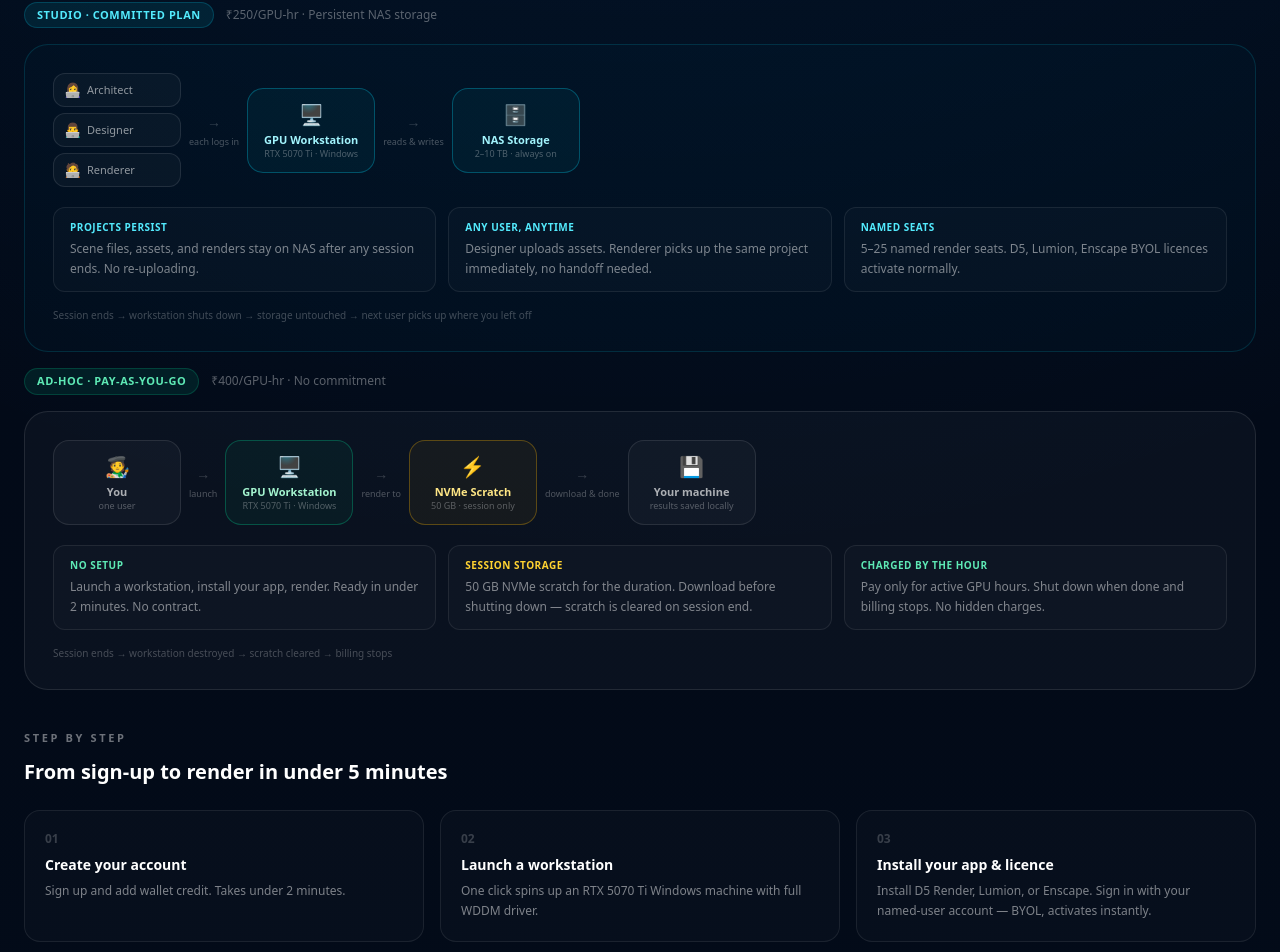
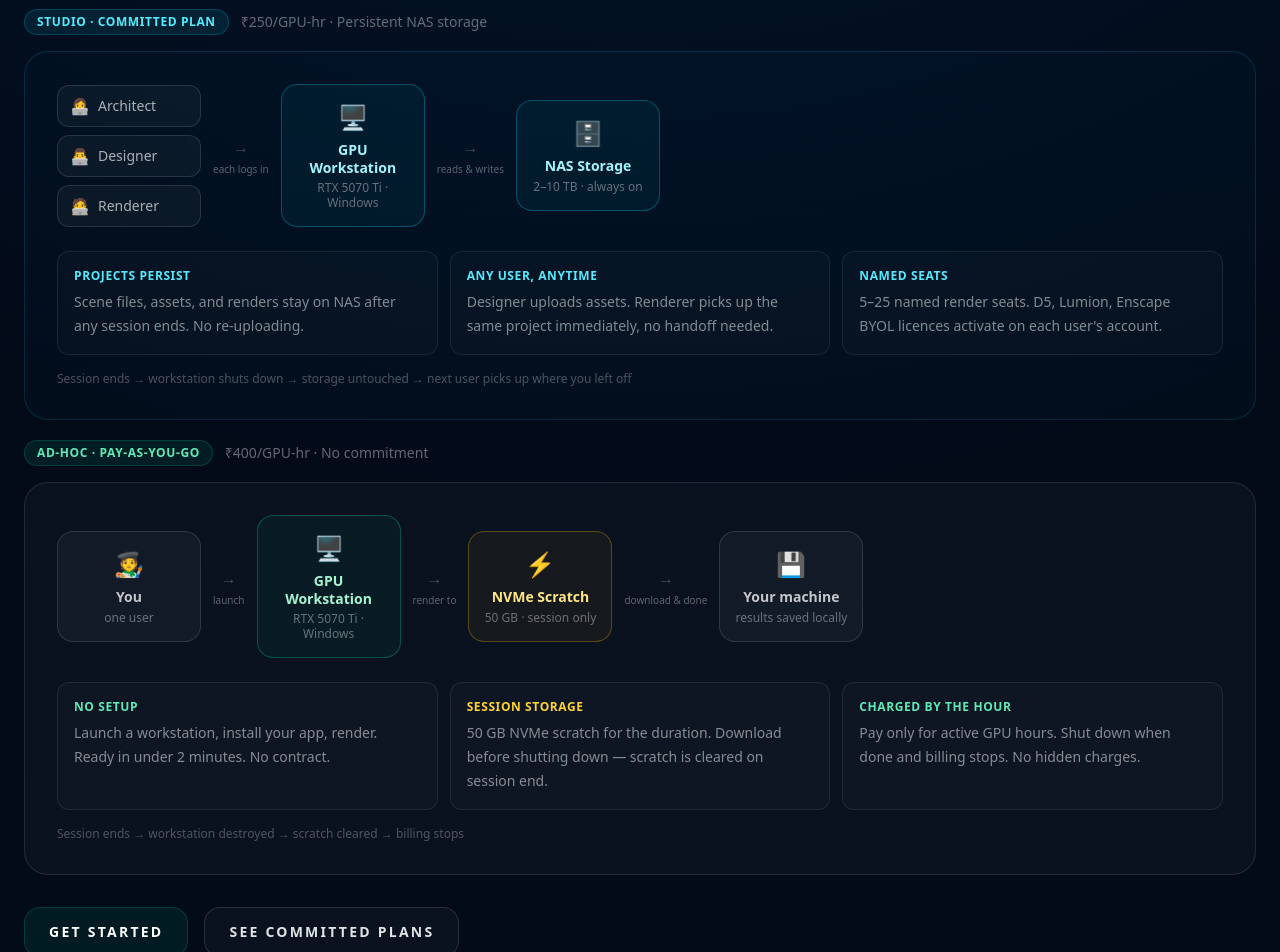
Before and after one commit to coreframecloud/coreframecloudwebsite, a Next.js app: page / in a window 1280 px wide. Shown: the part 997-1949 px from the top of the page. Built offline with nearby package versions, Linux system fonts and the light colour scheme.

Commit message:
fix: remove step-by-step section, bigger node text (text-sm), consistent section titles (text-5xl), readable info tiles

```diff
--- a/app/globals.css
+++ b/app/globals.css
@@ -83,11 +83,11 @@ body {
 }
 
 .cf-eyebrow {
-  @apply text-[11px] font-semibold uppercase tracking-[0.24em] text-white/42;
+  @apply text-xs font-semibold uppercase tracking-[0.24em] text-white/42;
 }
 
 .cf-section-title {
-  @apply text-2xl font-semibold tracking-[-0.03em] text-white sm:text-3xl lg:text-4xl;
+  @apply text-3xl font-semibold tracking-[-0.03em] text-white sm:text-4xl lg:text-5xl;
 }
 
 .cf-section-copy {
--- a/components/home/workflow-section.tsx
+++ b/components/home/workflow-section.tsx
@@ -2,10 +2,10 @@ import Link from "next/link";
 
 function Arrow({ label }: { label?: string }) {
   return (
-    <div className="flex shrink-0 flex-col items-center justify-center gap-1 px-2">
-      <span className="text-sm text-white/20">→</span>
+    <div className="flex shrink-0 flex-col items-center justify-center gap-1 px-3">
+      <span className="text-base text-white/25">→</span>
       {label && (
-        <span className="whitespace-nowrap text-[9px] leading-tight text-white/28">{label}</span>
+        <span className="whitespace-nowrap text-[10px] leading-tight text-white/35">{label}</span>
       )}
     </div>
   );
@@ -29,7 +29,7 @@ function FlowNode({
         ? "border-emerald-400/30 bg-emerald-400/[0.05]"
         : accent === "amber"
           ? "border-amber-400/30 bg-amber-400/[0.05]"
-          : "border-white/10 bg-white/[0.03]";
+          : "border-white/12 bg-white/[0.04]";
   const labelColor =
     accent === "cyan"
       ? "text-cyan-200"
@@ -37,20 +37,20 @@ function FlowNode({
         ? "text-emerald-200"
         : accent === "amber"
           ? "text-amber-200"
-          : "text-white/65";
+          : "text-white/75";
 
   return (
-    <div className={`w-32 shrink-0 rounded-2xl border ${border} px-3 py-3 text-center`}>
-      <div className="text-xl">{icon}</div>
-      <div className={`mt-1 text-[11px] font-semibold leading-tight ${labelColor}`}>{label}</div>
-      {sub && <div className="mt-0.5 text-[9px] leading-tight text-white/30">{sub}</div>}
+    <div className={`w-36 shrink-0 rounded-2xl border ${border} px-3 py-4 text-center`}>
+      <div className="text-2xl">{icon}</div>
+      <div className={`mt-2 text-sm font-semibold leading-tight ${labelColor}`}>{label}</div>
+      {sub && <div className="mt-1 text-xs leading-tight text-white/38">{sub}</div>}
     </div>
   );
 }
 
 function TeamBlock() {
   return (
-    <div className="w-32 shrink-0 flex flex-col gap-1.5">
+    <div className="w-36 shrink-0 flex flex-col gap-2">
       {[
         { icon: "👩‍💻", role: "Architect" },
         { icon: "👨‍💻", role: "Designer" },
@@ -58,10 +58,10 @@ function TeamBlock() {
       ].map((u) => (
         <div
           key={u.role}
-          className="flex items-center gap-1.5 rounded-xl border border-white/10 bg-white/[0.03] px-2.5 py-1.5"
+          className="flex items-center gap-2 rounded-xl border border-white/12 bg-white/[0.04] px-3 py-2"
         >
-          <span className="text-sm">{u.icon}</span>
-          <span className="text-[11px] font-medium text-white/55">{u.role}</span>
+          <span className="text-base">{u.icon}</span>
+          <span className="text-sm font-medium text-white/65">{u.role}</span>
         </div>
       ))}
     </div>
@@ -70,21 +70,12 @@ function TeamBlock() {
 
 function InfoTile({ title, body, titleColor }: { title: string; body: string; titleColor: string }) {
   return (
-    <div className="rounded-xl border border-white/8 bg-white/[0.02] px-4 py-3">
-      <div className={`mb-1 text-[10px] font-semibold uppercase tracking-wider ${titleColor}`}>{title}</div>
-      <div className="text-xs leading-5 text-white/48">{body}</div>
+    <div className="rounded-xl border border-white/8 bg-white/[0.02] px-4 py-4">
+      <div className={`mb-1.5 text-xs font-semibold uppercase tracking-wider ${titleColor}`}>{title}</div>
+      <div className="text-sm leading-6 text-white/50">{body}</div>
     </div>
   );
 }
-
-const steps = [
-  { n: "01", title: "Create your account", body: "Sign up and add wallet credit. Takes under 2 minutes." },
-  { n: "02", title: "Launch a workstation", body: "One click spins up an RTX 5070 Ti Windows machine with full WDDM driver." },
-  { n: "03", title: "Install your app & licence", body: "Install D5 Render, Lumion, or Enscape. Sign in with your named-user account — BYOL, activates instantly." },
-  { n: "04", title: "Upload your project", body: "Transfer scene files to the workstation over our encrypted storage layer. 1 Gbps link." },
-  { n: "05", title: "Render at full speed", body: "GPU ray tracing, DLSS, real-time path tracing. 3–5× faster than a mid-range local GPU." },
-  { n: "06", title: "Download & shut down", body: "Save outputs to your machine. End the session. Charged per full GPU-hour. No idle billing." },
-];
 
 export function WorkflowSection() {
   return (
@@ -101,13 +92,13 @@ export function WorkflowSection() {
         {/* ── B2B Committed ── */}
         <div className="mt-8">
           <div className="mb-4 flex items-center gap-3">
-            <span className="rounded-full border border-cyan-400/20 bg-cyan-400/10 px-3 py-1 text-[11px] font-semibold uppercase tracking-wider text-cyan-300">
+            <span className="rounded-full border border-cyan-400/20 bg-cyan-400/10 px-3 py-1 text-xs font-semibold uppercase tracking-wider text-cyan-300">
               Studio · Committed plan
             </span>
-            <span className="text-xs text-white/35">₹250/GPU-hr · Persistent NAS storage</span>
+            <span className="text-sm text-white/38">₹250/GPU-hr · Persistent NAS storage</span>
           </div>
 
-          <div className="rounded-[24px] border border-cyan-400/15 bg-cyan-400/[0.02] p-5 md:p-7">
+          <div className="rounded-[24px] border border-cyan-400/15 bg-cyan-400/[0.02] p-6 md:p-8">
             <div className="overflow-x-auto">
               <div className="flex min-w-max items-center">
                 <TeamBlock />
@@ -117,27 +108,29 @@ export function WorkflowSection() {
                 <FlowNode icon="🗄️" label="NAS Storage" sub="2–10 TB · always on" accent="cyan" />
               </div>
             </div>
-            <div className="mt-5 grid gap-3 sm:grid-cols-3">
+
+            <div className="mt-6 grid gap-3 sm:grid-cols-3">
               <InfoTile title="Projects persist" titleColor="text-cyan-300" body="Scene files, assets, and renders stay on NAS after any session ends. No re-uploading." />
               <InfoTile title="Any user, anytime" titleColor="text-cyan-300" body="Designer uploads assets. Renderer picks up the same project immediately, no handoff needed." />
-              <InfoTile title="Named seats" titleColor="text-cyan-300" body="5–25 named render seats. D5, Lumion, Enscape BYOL licences activate normally." />
+              <InfoTile title="Named seats" titleColor="text-cyan-300" body="5–25 named render seats. D5, Lumion, Enscape BYOL licences activate on each user's account." />
             </div>
-            <div className="mt-4 text-[10px] text-white/25">
+
+            <div className="mt-4 text-xs text-white/28">
               Session ends → workstation shuts down → storage untouched → next user picks up where you left off
             </div>
           </div>
         </div>
 
         {/* ── Ad-hoc ── */}
-        <div className="mt-4">
+        <div className="mt-5">
           <div className="mb-4 flex items-center gap-3">
-            <span className="rounded-full border border-emerald-400/20 bg-emerald-400/10 px-3 py-1 text-[11px] font-semibold uppercase tracking-wider text-emerald-300">
+            <span className="rounded-full border border-emerald-400/20 bg-emerald-400/10 px-3 py-1 text-xs font-semibold uppercase tracking-wider text-emerald-300">
               Ad-hoc · Pay-as-you-go
             </span>
-            <span className="text-xs text-white/35">₹400/GPU-hr · No commitment</span>
+            <span className="text-sm text-white/38">₹400/GPU-hr · No commitment</span>
           </div>
 
-          <div className="rounded-[24px] border border-white/10 bg-white/[0.03] p-5 md:p-7">
+          <div className="rounded-[24px] border border-white/10 bg-white/[0.03] p-6 md:p-8">
             <div className="overflow-x-auto">
               <div className="flex min-w-max items-center">
                 <FlowNode icon="🧑‍🎨" label="You" sub="one user" accent="slate" />
@@ -149,29 +142,16 @@ export function WorkflowSection() {
                 <FlowNode icon="💾" label="Your machine" sub="results saved locally" accent="slate" />
               </div>
             </div>
-            <div className="mt-5 grid gap-3 sm:grid-cols-3">
+
+            <div className="mt-6 grid gap-3 sm:grid-cols-3">
               <InfoTile title="No setup" titleColor="text-emerald-300" body="Launch a workstation, install your app, render. Ready in under 2 minutes. No contract." />
               <InfoTile title="Session storage" titleColor="text-amber-300" body="50 GB NVMe scratch for the duration. Download before shutting down — scratch is cleared on session end." />
               <InfoTile title="Charged by the hour" titleColor="text-emerald-300" body="Pay only for active GPU hours. Shut down when done and billing stops. No hidden charges." />
             </div>
-            <div className="mt-4 text-[10px] text-white/25">
+
+            <div className="mt-4 text-xs text-white/28">
               Session ends → workstation destroyed → scratch cleared → billing stops
             </div>
-          </div>
-        </div>
-
-        {/* ── 6-step walkthrough ── */}
-        <div className="mt-10">
-          <div className="cf-eyebrow">Step by step</div>
-          <h3 className="mt-3 text-xl font-semibold text-white">From sign-up to render in under 5 minutes</h3>
-          <div className="mt-6 grid gap-4 sm:grid-cols-2 lg:grid-cols-3">
-            {steps.map((s) => (
-              <div key={s.n} className="rounded-2xl border border-white/8 bg-white/[0.02] p-5">
-                <div className="text-xs font-bold text-white/20 mb-2">{s.n}</div>
-                <div className="text-sm font-semibold text-white">{s.title}</div>
-                <p className="mt-1.5 text-xs leading-5 text-white/48">{s.body}</p>
-              </div>
-            ))}
           </div>
         </div>
 
```
